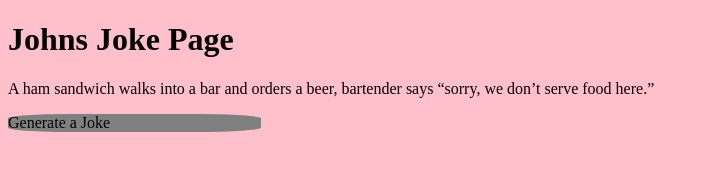
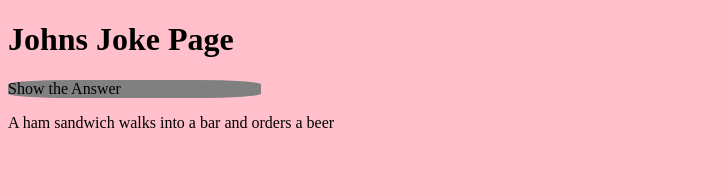
Before and after one commit to johnofsydney/joke_generator, a plain HTML site: page index.html in a window 1280 px wide. Both pictures are taken after a click on the element "Generate a Joke". Shown: the whole page, without its empty margins (0-709 px from the left). Drawn offline with Linux system fonts and the light colour scheme.

Commit message:
more tidy

```diff
--- a/css/style.css
+++ b/css/style.css
@@ -2,7 +2,7 @@ body {
     background-color: pink;
 }
 
-#generate {
+.button {
     width: 20%;
     background-color: grey;
     border-radius: 25%;
--- a/index.html
+++ b/index.html
@@ -4,14 +4,20 @@
     <meta charset="UTF-8">
     <meta name="viewport" content="width=device-width, initial-scale=1.0">
     <link rel="stylesheet" href="css/style.css">
-    <title>Joek Generator Page</title>
+    <title>Joke Generator Page</title>
 </head>
 <body>
     <h1>Johns Joke Page</h1>
-    <p>A ham sandwich walks into a bar and orders a beer, bartender says “sorry, we don’t serve food here.”</p>
 
-    <div id="generate">
+    <div class="button" id="generate">
         <p>Generate a Joke</p>
+    </div>
+
+    <div id="joke-container">
+
+        <div class="button" id="reveal">
+            <p>Show the Answer</p>
+        </div>
     </div>
 
 </body>
--- a/js/main.js
+++ b/js/main.js
@@ -1,7 +1,24 @@
-console.log("connected")
+console.log("connected");
+$('#reveal').hide();
 
 const generateJoke = function () {
-    console.log('I have been clicked')
-}
+  let question = "A ham sandwich walks into a bar and orders a beer";
 
-$('#generate').on('click', generateJoke)
+  $('#joke-container').append(question);
+  $('#generate').hide();
+  $('#reveal').show();
+};
+
+
+const revealAnswer = function () {
+    let answer = "the bartender says “sorry, we don’t serve food here.";
+
+
+    $('#joke-container').append(answer);
+    $('#reveal').hide();
+    $('#generate').show();
+  };
+
+
+$('#generate').on('click', generateJoke);
+$('#reveal').on('click', revealAnswer);
```
